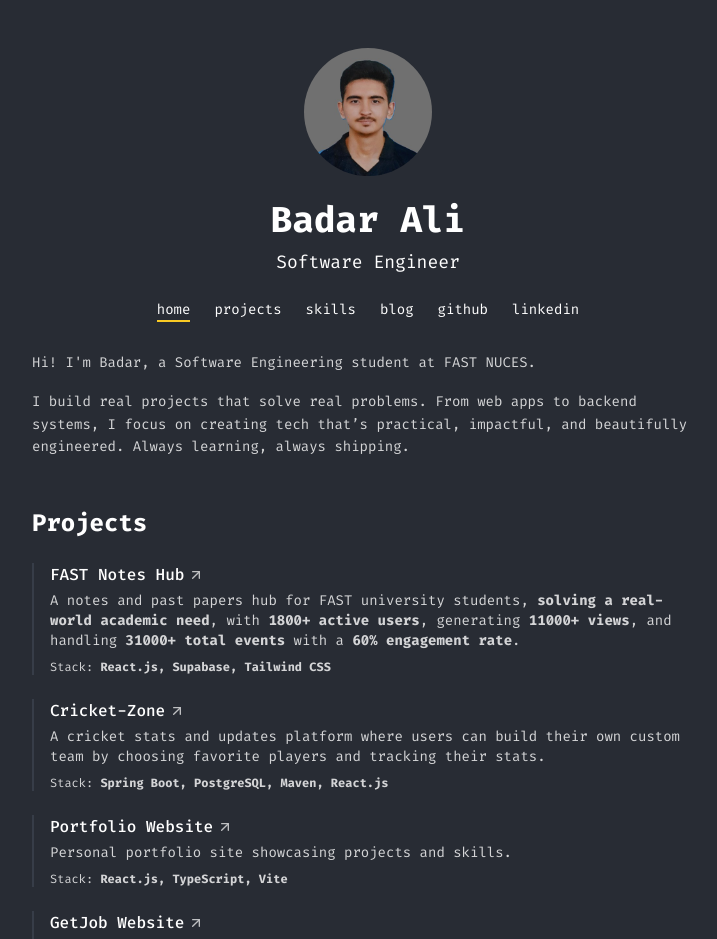
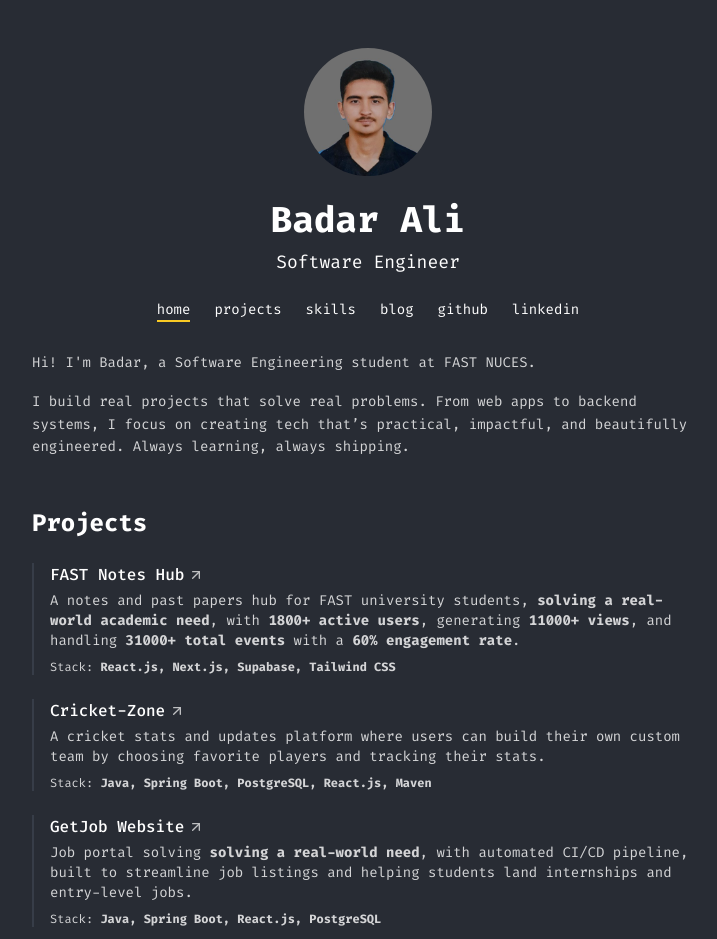
Before and after one commit to badarali5/portfolio-website, a React (Vite) app: page / in a window 1280 px wide. Shown: the top 939 px of the page, without its empty margins (272-989 px from the left). Built offline with nearby package versions, Linux system fonts and the light colour scheme; the HTML template or start-up script is replaced by a standard one.

Commit message:
Update project stack and add new project entry

```diff
--- a/src/components/ProjectsSection.tsx
+++ b/src/components/ProjectsSection.tsx
@@ -21,7 +21,7 @@ const projects: Project[] = [
         <span className="text-text-secondary opacity-100 font-bold">60% engagement rate</span>.
       </>
     ),
-    stack: ['React.js', 'Supabase', 'Tailwind CSS'],
+    stack: ['React.js','Next.js', 'Supabase', 'Tailwind CSS'],
     link: 'https://fast-notes-hub.vercel.app/',
   },
   {
@@ -31,8 +31,16 @@ const projects: Project[] = [
         A cricket stats and updates platform where users can build their own custom team by choosing favorite players and tracking their stats.
       </>
     ),
-    stack: ['Spring Boot', 'PostgreSQL', 'Maven', 'React.js'],
+    stack: ['Java','Spring Boot', 'PostgreSQL', 'React.js' ,'Maven'],
     link: 'https://github.com/badarali5/cricket-fantasy-team',
+  },
+   {
+    title: 'GetJob Website',
+    description: <>Job portal solving {' '}
+        <span className="text-text-secondary opacity-100 font-bold">solving a real-world need</span>, with{' '} automated CI/CD pipeline, built to streamline job listings and
+    helping students land internships and entry-level jobs.</>,
+    stack: ['Java','Spring Boot','React.js' ,'PostgreSQL'],
+    link: 'https://getjobportal.vercel.app/',
   },
   {
     title: 'Portfolio Website',
@@ -40,13 +48,7 @@ const projects: Project[] = [
     stack: ['React.js', 'TypeScript', 'Vite'],
     link: '#',
   },
-  {
-    title: 'GetJob Website',
-    description: <>Job portal with automated CI/CD pipeline, built to streamline job listings and
-    helping students land internships and entry-level jobs.</>,
-    stack: ['Spring Boot','React.js' ,'PostgreSQL'],
-    link: '#',
-  },
+
 ];
 
 export const ProjectsSection = () => {
```
